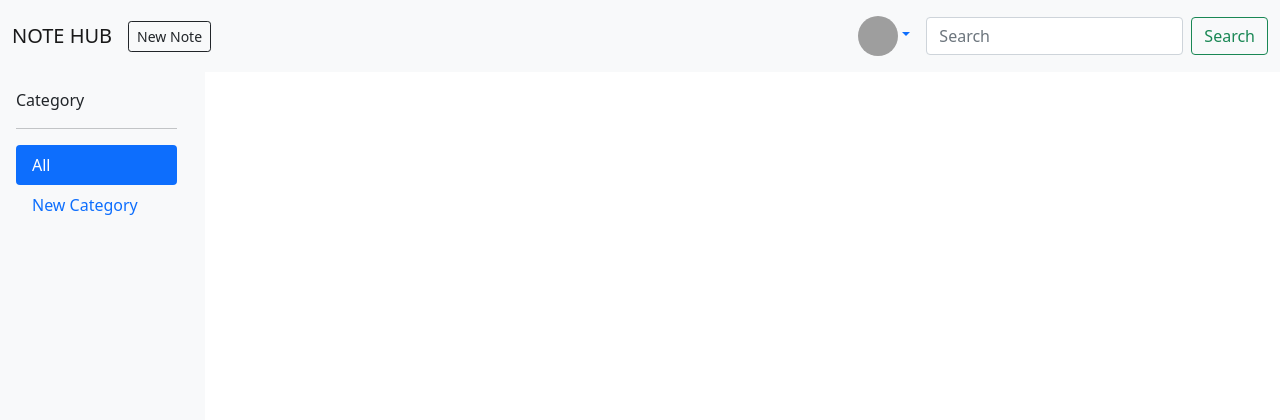
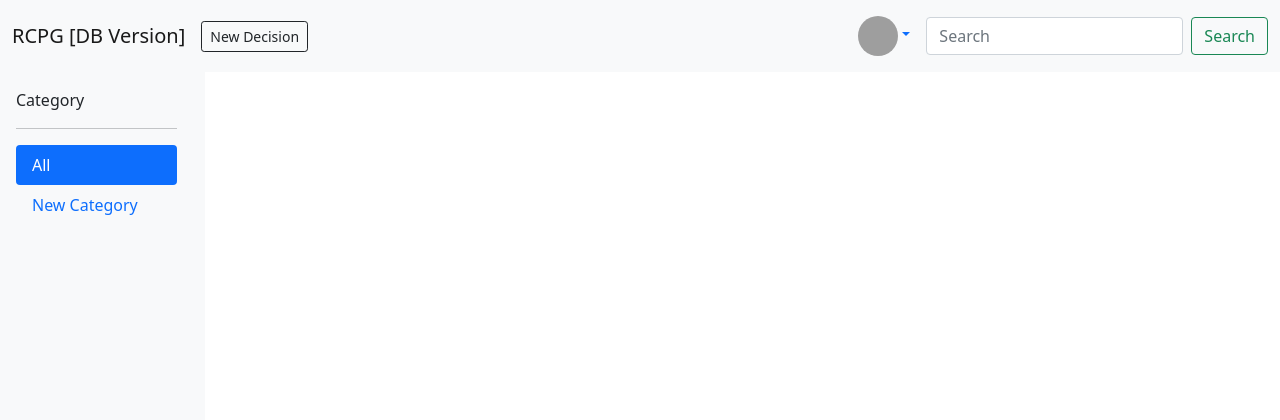
Before and after one commit to sseongha11/djangoNote, a Django app: template templates/index.html in a window 1280 px wide. Shown: the top 420 px of the page. Run offline with Django 4.2, Linux system fonts and the light colour scheme; the template is opened without the code that fills it, so the values that code supplies are empty; parts of the project's set-up code (start-up, migrations or seed data) failed here and were passed over; some libraries are stand-ins or nearby versions; grey boxes are pictures that could not be loaded.

Commit message:
#39 - Changed design elements

```diff
--- a/app/views/index.py
+++ b/app/views/index.py
@@ -26,7 +26,7 @@ def index(request):
         form = LoginForm()
 
     rendering_info = dict(
-        title="Home",
+        title="LBORO",
         user_id=1,
         date_joined=datetime(2022, 1, 1, 0, 0, 0),
         category_list=[1, 2, 3],
--- a/templates/index.html
+++ b/templates/index.html
@@ -13,7 +13,7 @@
 <div class="container-fluid m-0 p-0"  style="height: 95vh;" id="app">
   <nav class="navbar navbar-expand-lg navbar-light bg-light">
     <div class="container-fluid">
-      <a class="navbar-brand" href="#">NOTE HUB</a>
+      <a class="navbar-brand" href="#">RCPG [DB Version]</a>
       <button class="navbar-toggler" type="button" data-bs-toggle="collapse" data-bs-target="#navbarSupportedContent" aria-controls="navbarSupportedContent" aria-expanded="false" aria-label="Toggle navigation">
         <span class="navbar-toggler-icon"></span>
       </button>
@@ -21,7 +21,7 @@
         <ul class="navbar-nav me-auto mb-2 mb-lg-0">
           <li class="nav-item">
             <button class="btn btn-sm btn-outline-dark" type="button" data-bs-toggle="modal" data-bs-target="#newNoteModal">
-              New Note
+              New Decision
             </button>
           </li>
         </ul>
```
